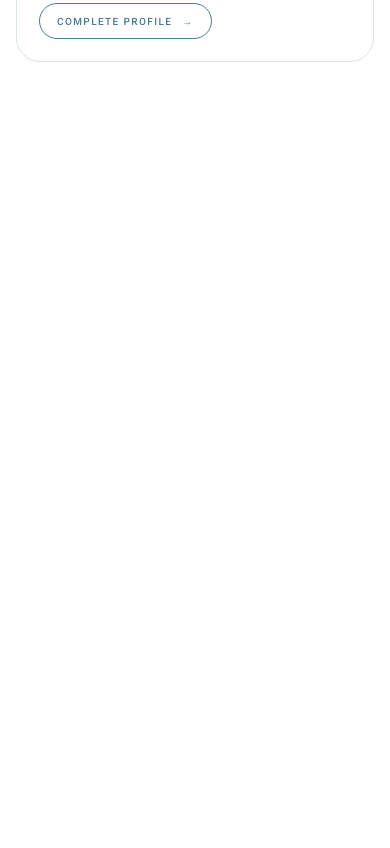
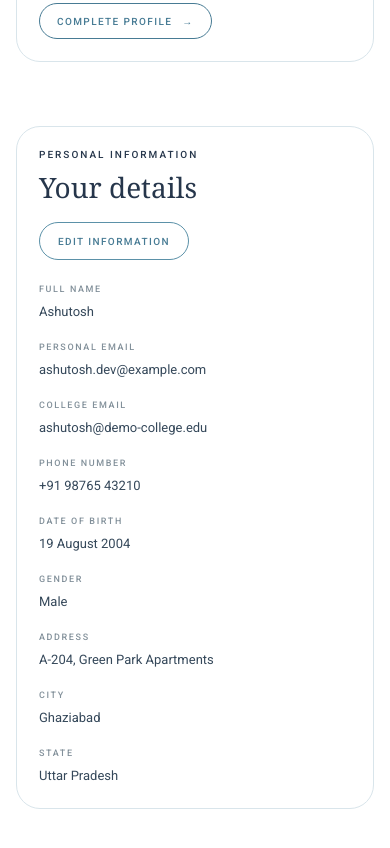
Before and after one commit to anushkamishra0619-collab/Bdtech, a React (Vite) app in the folder societyselect/: page /student/profile in a window 390 px wide. Shown: the part 880-1728 px from the top of the page. Before the commit the page ends 1006 px from the top, so only its background shows below. Built offline with nearby package versions, Linux system fonts and the light colour scheme; no server answers.

Commit message:
profile data

```diff
--- a/societyselect/src/App.jsx
+++ b/societyselect/src/App.jsx
@@ -1,5 +1,11 @@
 import { useEffect, useState } from "react";
-import { BrowserRouter, Route, Routes } from "react-router-dom";
+import {
+  BrowserRouter,
+  Navigate,
+  Route,
+  Routes,
+  useLocation,
+} from "react-router-dom";
 import "./App.css";
 import AIRecommendations from "./pages/student/AIRecommendations";
 import ApplicationTracking from "./pages/student/ApplicationTracking";
@@ -69,11 +75,20 @@ function LegacyRoutes() {
   return <LandingPage />;
 }
 
+function RootRoute() {
+  const { hash } = useLocation();
+
+  if (hash) return <LegacyRoutes />;
+
+  // TODO: TEMPORARY DEVELOPMENT BYPASS — remove when student authentication is ready.
+  return <Navigate to="/student/dashboard" replace />;
+}
+
 function App() {
   return (
     <BrowserRouter>
       <Routes>
-        <Route path="/" element={<LegacyRoutes />} />
+        <Route path="/" element={<RootRoute />} />
         <Route path="/login" element={<LegacyRoutes />} />
         <Route path="/signup" element={<LegacyRoutes />} />
         <Route path="/register" element={<LegacyRoutes />} />
--- a/societyselect/src/data/studentProfileData.js
+++ b/societyselect/src/data/studentProfileData.js
@@ -8,6 +8,18 @@ export const studentData = {
   college: "Ajay Kumar Garg Engineering College",
   societyRole: "Probationer & Member",
   applicationStatus: "In Review",
+};
+
+export const personalInformationData = {
+  fullName: "Ashutosh",
+  personalEmail: "ashutosh.dev@example.com",
+  collegeEmail: "ashutosh@demo-college.edu",
+  phoneNumber: "+91 98765 43210",
+  dateOfBirth: "2004-08-19",
+  gender: "Male",
+  address: "A-204, Green Park Apartments",
+  city: "Ghaziabad",
+  state: "Uttar Pradesh",
 };
 
 export const profileCompletionData = {
--- a/societyselect/src/pages/student/StudentProfile.jsx
+++ b/societyselect/src/pages/student/StudentProfile.jsx
@@ -1,14 +1,63 @@
 import { useState } from "react";
 import {
+  personalInformationData,
   profileCompletionData,
   studentData,
 } from "../../data/studentProfileData";
 import "../../styles/profile.css";
 
+const personalInformationFields = [
+  { key: "fullName", label: "Full Name", type: "text" },
+  { key: "personalEmail", label: "Personal Email", type: "email" },
+  { key: "collegeEmail", label: "College Email", type: "email" },
+  { key: "phoneNumber", label: "Phone Number", type: "tel" },
+  { key: "dateOfBirth", label: "Date of Birth", type: "date" },
+  { key: "gender", label: "Gender", type: "select" },
+  { key: "address", label: "Address", type: "textarea", isWide: true },
+  { key: "city", label: "City", type: "text" },
+  { key: "state", label: "State", type: "text" },
+];
+
 const StudentProfile = () => {
   const [isMenuOpen, setIsMenuOpen] = useState(false);
+  const [personalInformation, setPersonalInformation] = useState(
+    personalInformationData,
+  );
+  const [informationDraft, setInformationDraft] = useState(
+    personalInformationData,
+  );
+  const [isEditingInformation, setIsEditingInformation] = useState(false);
 
   const closeMenu = () => setIsMenuOpen(false);
+
+  const startEditingInformation = () => {
+    setInformationDraft({ ...personalInformation });
+    setIsEditingInformation(true);
+  };
+
+  const handleInformationChange = (event) => {
+    const { name, value } = event.target;
+    setInformationDraft((currentDraft) => ({
+      ...currentDraft,
+      [name]: value,
+    }));
+  };
+
+  const savePersonalInformation = (event) => {
+    event.preventDefault();
+    setPersonalInformation({ ...informationDraft });
+    setIsEditingInformation(false);
+  };
+
+  const formatDateOfBirth = (dateOfBirth) => {
+    if (!dateOfBirth) return "Not provided";
+
+    return new Date(`${dateOfBirth}T00:00:00`).toLocaleDateString("en-IN", {
+      day: "numeric",
+      month: "long",
+      year: "numeric",
+    });
+  };
 
   return (
     <main className="student-profile-page">
@@ -153,6 +202,93 @@ const StudentProfile = () => {
           </a>
         </div>
       </section>
+
+      <section
+        className="profile-information"
+        aria-labelledby="profile-information-title"
+      >
+        <form onSubmit={savePersonalInformation}>
+          <div className="profile-information-heading">
+            <div>
+              <p className="profile-information-eyebrow">Personal information</p>
+              <h2 id="profile-information-title">Your details</h2>
+            </div>
+            <button
+              className="profile-information-action"
+              type={isEditingInformation ? "submit" : "button"}
+              onClick={
+                isEditingInformation ? undefined : startEditingInformation
+              }
+            >
+              {isEditingInformation ? "Save Information" : "Edit Information"}
+            </button>
+          </div>
+
+          <div className="profile-information-grid">
+            {personalInformationFields.map((field) => {
+              const value = isEditingInformation
+                ? informationDraft[field.key]
+                : personalInformation[field.key];
+              const fieldId = `personal-information-${field.key}`;
+
+              return (
+                <div
+                  className={`profile-information-field${
+                    field.isWide ? " is-wide" : ""
+                  }`}
+                  key={field.key}
+                >
+                  <label
+                    className="profile-information-label"
+                    htmlFor={fieldId}
+                  >
+                    {field.label}
+                  </label>
+                  {isEditingInformation ? (
+                    field.type === "textarea" ? (
+                      <textarea
+                        className="profile-information-control"
+                        id={fieldId}
+                        name={field.key}
+                        value={value}
+                        onChange={handleInformationChange}
+                      />
+                    ) : field.type === "select" ? (
+                      <select
+                        className="profile-information-control"
+                        id={fieldId}
+                        name={field.key}
+                        value={value}
+                        onChange={handleInformationChange}
+                      >
+                        <option>Female</option>
+                        <option>Male</option>
+                        <option>Non-binary</option>
+                        <option>Prefer not to say</option>
+                      </select>
+                    ) : (
+                      <input
+                        className="profile-information-control"
+                        id={fieldId}
+                        name={field.key}
+                        type={field.type}
+                        value={value}
+                        onChange={handleInformationChange}
+                      />
+                    )
+                  ) : (
+                    <p className="profile-information-value">
+                      {field.key === "dateOfBirth"
+                        ? formatDateOfBirth(value)
+                        : value}
+                    </p>
+                  )}
+                </div>
+              );
+            })}
+          </div>
+        </form>
+      </section>
     </main>
   );
 };
--- a/societyselect/src/styles/profile.css
+++ b/societyselect/src/styles/profile.css
@@ -451,6 +451,124 @@
   }
 }
 
+.profile-information {
+  width: calc(100% - 112px);
+  max-width: 1488px;
+  margin: 0 auto 72px;
+  padding: 30px;
+  border: 1px solid #d9e5eb;
+  border-radius: 28px;
+  background: #fff;
+}
+
+.profile-information-heading {
+  display: flex;
+  align-items: center;
+  justify-content: space-between;
+  gap: 24px;
+  margin-bottom: 28px;
+}
+
+.profile-information-eyebrow {
+  margin-bottom: 8px;
+  color: #26364b;
+  font-size: 10px;
+  font-weight: 500;
+  letter-spacing: 0.2em;
+  text-transform: uppercase;
+}
+
+.profile-information-heading h2 {
+  color: #26364b;
+  font-family: Georgia, "Times New Roman", serif;
+  font-size: clamp(28px, 3vw, 36px);
+  font-weight: 400;
+}
+
+.profile-information-action {
+  display: inline-flex;
+  min-height: 38px;
+  flex: 0 0 auto;
+  align-items: center;
+  justify-content: center;
+  padding: 0 18px;
+  border: 1px solid #5b91a8;
+  border-radius: 999px;
+  background: #fff;
+  color: #477b94;
+  font-size: 10px;
+  font-weight: 500;
+  letter-spacing: 0.14em;
+  text-transform: uppercase;
+  transition: background-color 160ms ease, color 160ms ease;
+}
+
+.profile-information-action:hover {
+  background: #477b94;
+  color: #fff;
+}
+
+.profile-information-action:focus-visible {
+  outline: 2px solid #477b94;
+  outline-offset: 4px;
+}
+
+.profile-information-grid {
+  display: grid;
+  grid-template-columns: repeat(4, minmax(0, 1fr));
+  gap: 24px 28px;
+}
+
+.profile-information-field {
+  display: flex;
+  min-width: 0;
+  flex-direction: column;
+  gap: 8px;
+}
+
+.profile-information-field.is-wide {
+  grid-column: span 2;
+}
+
+.profile-information-label {
+  color: #82909a;
+  font-size: 9px;
+  font-weight: 500;
+  letter-spacing: 0.18em;
+  text-transform: uppercase;
+}
+
+.profile-information-value {
+  min-height: 20px;
+  color: #35485a;
+  font-size: 13px;
+  line-height: 1.5;
+  overflow-wrap: anywhere;
+}
+
+.profile-information-control {
+  width: 100%;
+  min-width: 0;
+  min-height: 42px;
+  padding: 9px 11px;
+  border: 1px solid #d9e5eb;
+  border-radius: 8px;
+  background: #fff;
+  color: #35485a;
+  font-size: 13px;
+}
+
+.profile-information-control:focus-visible {
+  border-color: #5b91a8;
+  outline: 2px solid rgb(91 145 168 / 20%);
+  outline-offset: 1px;
+}
+
+textarea.profile-information-control {
+  min-height: 72px;
+  resize: vertical;
+}
+
 @media (max-width: 760px) {
   .profile-navbar {
     min-height: 72px;
@@ -632,3 +750,45 @@
     animation: none;
   }
 }
+
+@media (max-width: 760px) {
+  .profile-information {
+    width: calc(100% - 44px);
+    padding: 25px;
+  }
+
+  .profile-information-grid {
+    grid-template-columns: repeat(2, minmax(0, 1fr));
+    gap: 22px;
+  }
+}
+
+@media (max-width: 600px) {
+  .profile-information {
+    width: calc(100% - 32px);
+    padding: 22px;
+    border-radius: 24px;
+  }
+
+  .profile-information-heading {
+    align-items: flex-start;
+    flex-direction: column;
+    gap: 16px;
+    margin-bottom: 24px;
+  }
+
+  .profile-information-grid {
+    grid-template-columns: 1fr;
+    gap: 20px;
+  }
+
+  .profile-information-field.is-wide {
+    grid-column: auto;
+  }
+}
+
+@media (prefers-reduced-motion: reduce) {
+  .profile-information-action {
+    transition: none;
+  }
+}
```
